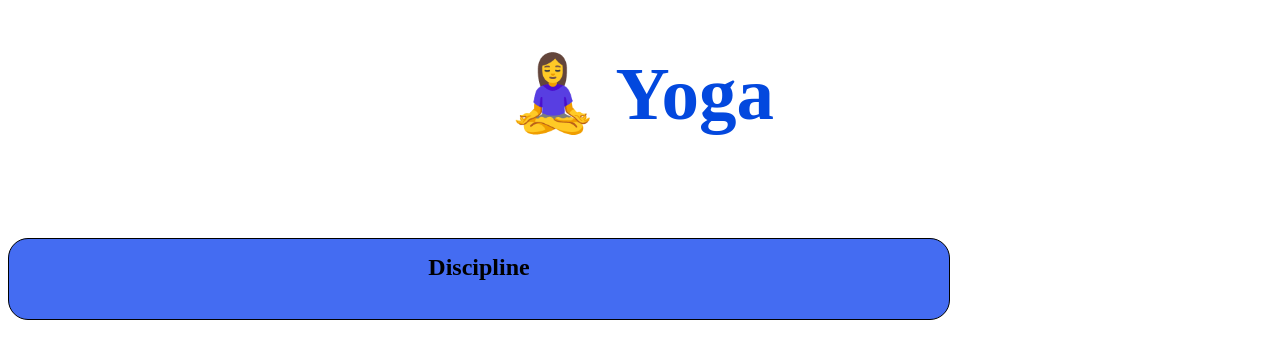
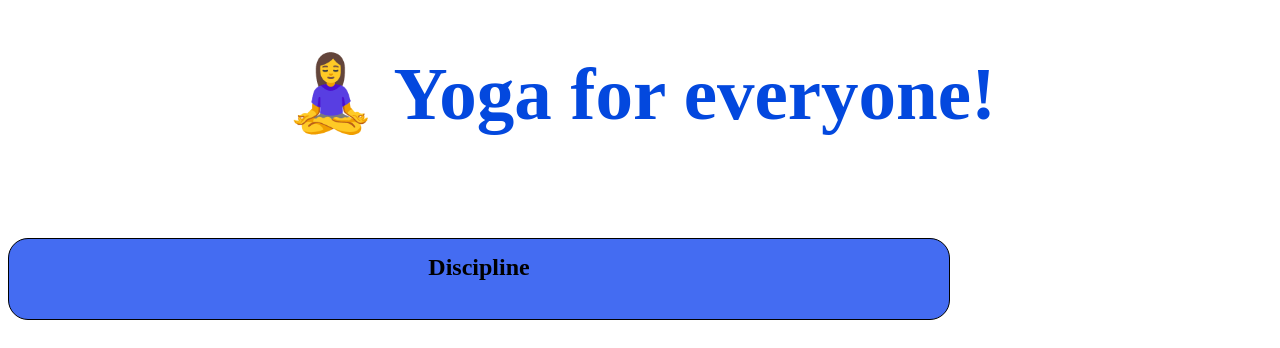
Before and after one commit to Adrianaa911/Yoga_website.js, a plain HTML site: page index.html in a window 1280 px wide. Shown: the top 348 px of the page. Drawn offline with Linux system fonts and the light colour scheme.

Commit message:
Update index.html

```diff
--- a/index.html
+++ b/index.html
@@ -60,7 +60,7 @@
 </head>
 <body>
 
-<h1> 🧘‍♀️ Yoga</h1>
+<h1> 🧘‍♀️ Yoga for everyone!</h1>
 
 <h2>Discipline</h2>
 
```
